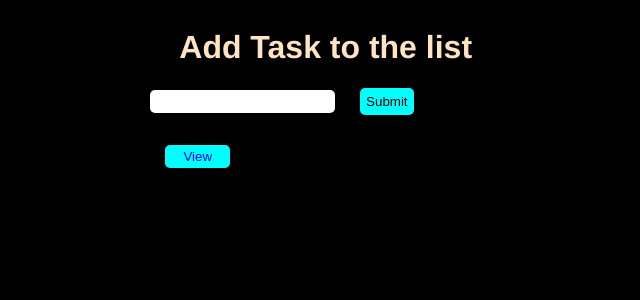
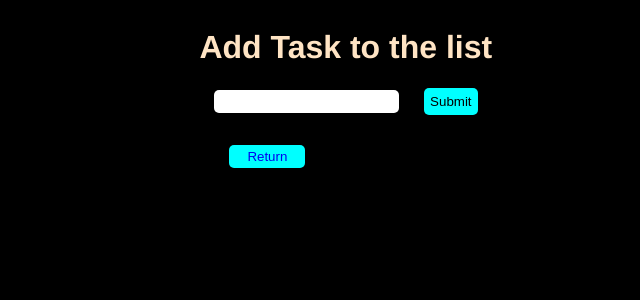
Before and after one commit to Tharcisseportfolio/django-app, a Django app: page /taskapp/add in a window 1280 px wide. Shown: the top 300 px of the page, without its empty margins (242-882 px from the left). Run offline with Django 4.2, Linux system fonts and the light colour scheme.

Commit message:
removing in views

```diff
--- a/project1/taskapp/templates/taskapp/add.html
+++ b/project1/taskapp/templates/taskapp/add.html
@@ -8,6 +8,6 @@
         <input class = "submit" type="submit">
     </form>
 
-    <button><a href="{% url 'taskapp:index' %}">View</a></button>
+    <button><a href="{% url 'taskapp:index' %}">Return</a></button>
 
 {% endblock %}
--- a/project1/taskapp/templates/taskapp/layout.html
+++ b/project1/taskapp/templates/taskapp/layout.html
@@ -19,7 +19,7 @@
         align-items: center;
         background-color: black;
         color: aliceblue;
-        left: 30%;
+        left: 35%;
     }
     .task{
         display: flex;
@@ -43,7 +43,7 @@
     h1{
         position: relative;
         color:bisque;
-        left: 10%;
+        right: 5%;
         font-family: 'Franklin Gothic Medium', 'Arial Narrow', Arial, sans-serif;
     }
 
```
Also changed, not shown: project1/db.sqlite3.
